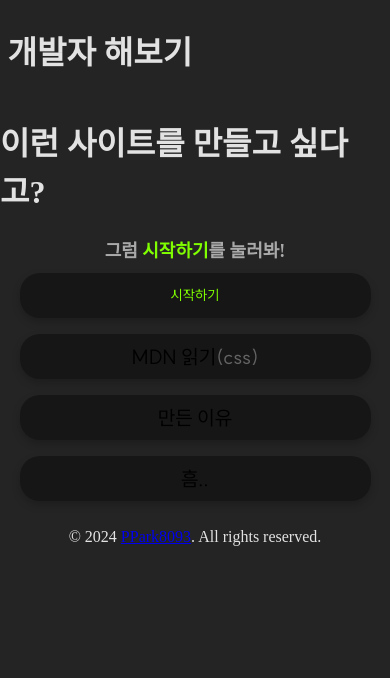
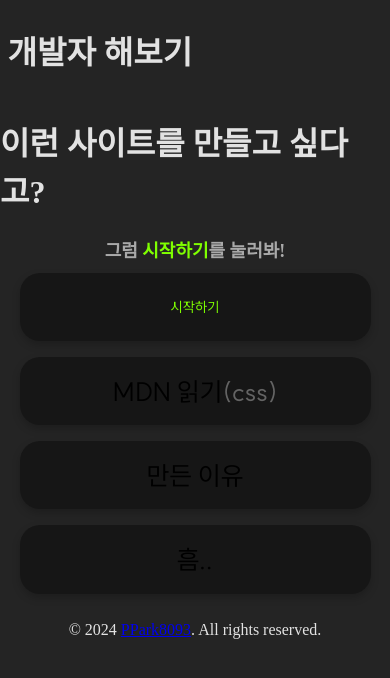
Before and after one commit to PPark8093/GotoCode, a React (Vite) app: page / in a window 390 px wide. Shown: the top 678 px of the page. Built offline with nearby package versions, Linux system fonts and the light colour scheme; a web font is replaced by a local one.

Commit message:
beta release 7

```diff
--- a/src/styles/HomePage.css
+++ b/src/styles/HomePage.css
@@ -75,6 +75,11 @@ h2 {
         padding: 1em;
     }
 
+    .button {
+        font-size: 26px; /* 모바일에서 버튼 텍스트 크기를 좀 더 키움 */
+        padding: 0.6em 1.2em;
+    }
+
     .about_inner_container {
         font-size: 18px;
         width: 100%;
@@ -95,6 +100,11 @@ h2 {
         padding: 0.5em;
     }
 
+    .button {
+        font-size: 26px; /* 모바일에서 버튼 텍스트 크기를 좀 더 키움 */
+        padding: 0.6em 1.2em;
+    }
+
     .about_inner_container {
         font-size: 16px;
     }
```
Also changed, not shown: src/assets/back_icon.png (added).
